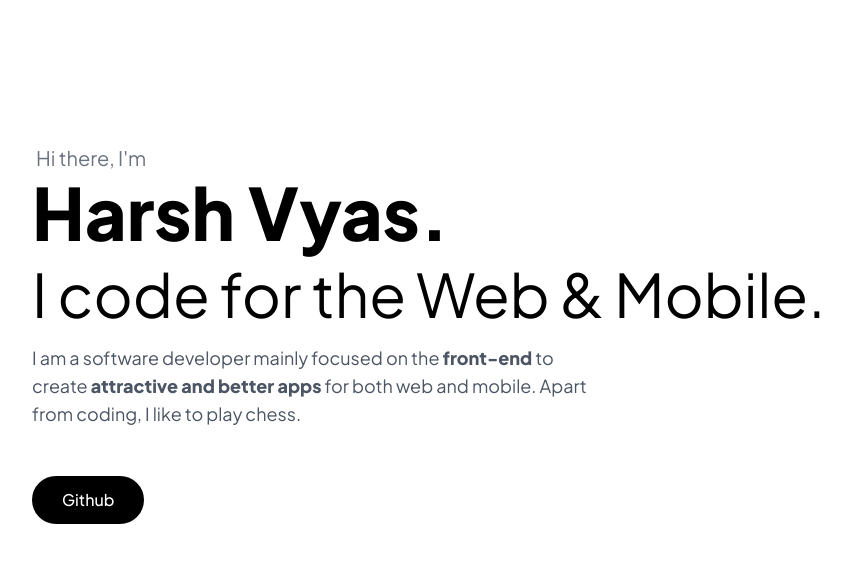
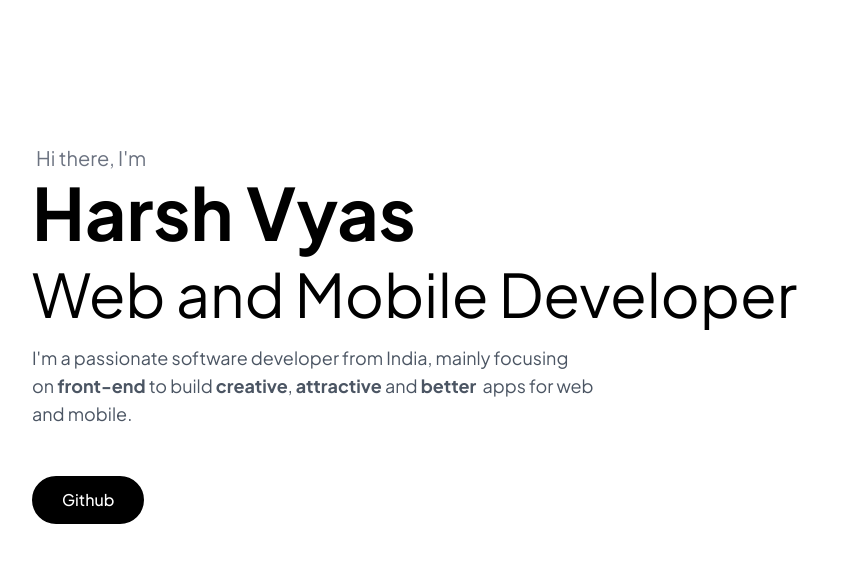
Before and after one commit to hrvsdev/hrvs, a Next.js app: page / in a window 1280 px wide. Shown: the top 562 px of the page, without its empty margins (96-947 px from the left). Built offline with nearby package versions, Linux system fonts and the light colour scheme.

Commit message:
added svg loader and changed about text

```diff
--- a/components/Home/Hero/Hero.tsx
+++ b/components/Home/Hero/Hero.tsx
@@ -4,15 +4,15 @@ export default function HeroComp(): JSX.Element {
       <div className="flex flex-col max-w-screen-lg w-full">
         <p className="text-lg sm:text-xl text-gray-500 pl-1 mb-1">Hi there, I&apos;m</p>
         <h1 className="text-5xl sm:text-6xl md:text-7xl font-bold mb-2 sm:mb-4">
-          Harsh Vyas.
+          Harsh Vyas
         </h1>
         <p className="text-4xl sm:text-5xl md:text-6xl mb-5">
-          I code for the Web & Mobile.
+          Web and Mobile Developer
         </p>
         <p className="text-base md:text-lg mb-12 leading-8 text-gray-600 max-w-xl">
-          I am a software developer mainly focused on the <b>front-end</b> to create&nbsp;
-          <b>attractive and better apps</b> for both web and mobile. Apart from coding, I
-          like to play chess.
+          I&apos;m a passionate software developer from India, mainly focusing on&nbsp;
+          <b>front-end</b> to build <b>creative</b>, <b>attractive</b> and <b>better</b>
+          &nbsp; apps for web and mobile.
         </p>
         <div className="flex gap-x-5">
           <button className="w-fit font-medium text-white border-2 border-black bg-black cursor-pointer rounded-full transition-transform hover:text-black hover:bg-white active:translate-y-0.5">
--- a/next.config.js
+++ b/next.config.js
@@ -2,6 +2,16 @@
 const nextConfig = {
   reactStrictMode: true,
   swcMinify: true,
+
+  webpack(config) {
+    config.module.rules.push({
+      test: /\.svg$/i,
+      issuer: /\.[jt]sx?$/,
+      use: ["@svgr/webpack"],
+    });
+
+    return config;
+  },
 
   redirects: async () => {
     return [
--- a/package.json
+++ b/package.json
@@ -12,6 +12,7 @@
     "react-dom": "18.2.0"
   },
   "devDependencies": {
+    "@svgr/webpack": "^6.5.0",
     "@types/node": "18.11.0",
     "@types/react": "18.0.21",
     "@types/react-dom": "18.0.6",
--- a/styles/globals.css
+++ b/styles/globals.css
@@ -1,4 +1,4 @@
-@import url("https://fonts.googleapis.com/css2?family=Plus+Jakarta+Sans:ital,wght@0,300;0,400;0,500;0,800;1,600;1,700&display=swap");
+@import url("https://fonts.googleapis.com/css2?family=Plus+Jakarta+Sans:wght@300;400;500;600;700;800&display=swap");
 
 @tailwind base;
 @tailwind components;
```
Also changed, not shown: components/Home/Home.tsx (line endings or trailing spaces), 2 other files (tests, documents, lock files or other folders).
